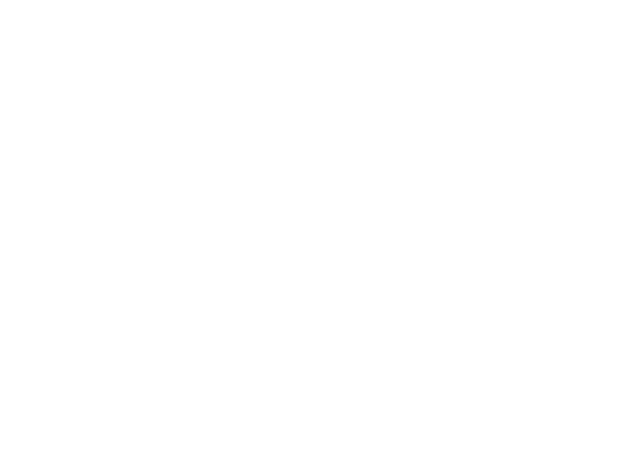
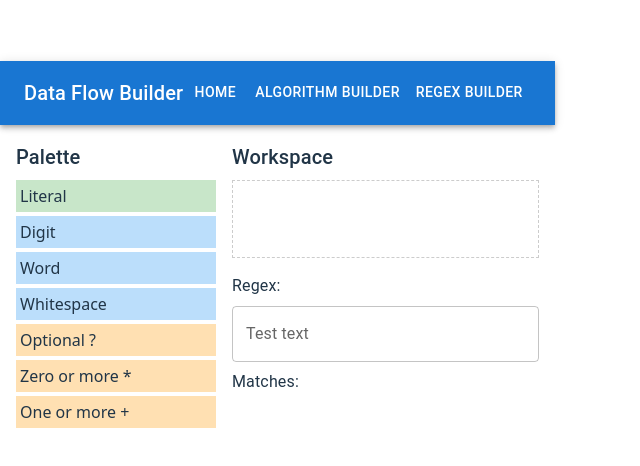
Before and after one commit to KonstKit/visual_constructor, a React (Vite) app in the folder frontend/: page /regex-builder in a window 1280 px wide. Before the commit this address had no page. Shown: the part 146-612 px from the top of the page, without its empty margins (0-640 px from the left). Built offline with nearby package versions, Linux system fonts and the light colour scheme.

Commit message:
Add basic RegexBuilder UI (#18)

```diff
--- a/frontend/src/components/Layout.tsx
+++ b/frontend/src/components/Layout.tsx
@@ -15,6 +15,9 @@
           <Button color="inherit" component={Link} to="/algorithm-builder">
             Algorithm Builder
           </Button>
+          <Button color="inherit" component={Link} to="/regex-builder">
+            Regex Builder
+          </Button>
         </Toolbar>
       </AppBar>
       <main>
--- /dev/null
+++ b/frontend/src/components/RegexBuilder.tsx
@@ -0,0 +1,121 @@
+import { useState } from 'react'
+import { Box, TextField, Typography } from '@mui/material'
+
+export type BlockType = 'literal' | 'class' | 'quantifier'
+
+interface Block {
+  id: number
+  type: BlockType
+  value: string
+}
+
+const palette: { label: string; type: BlockType; value: string }[] = [
+  { label: 'Literal', type: 'literal', value: 'text' },
+  { label: 'Digit', type: 'class', value: '\\d' },
+  { label: 'Word', type: 'class', value: '\\w' },
+  { label: 'Whitespace', type: 'class', value: '\\s' },
+  { label: 'Optional ?', type: 'quantifier', value: '?' },
+  { label: 'Zero or more *', type: 'quantifier', value: '*' },
+  { label: 'One or more +', type: 'quantifier', value: '+' },
+]
+
+const colorMap: Record<BlockType, string> = {
+  literal: '#c8e6c9',
+  class: '#bbdefb',
+  quantifier: '#ffe0b2',
+}
+
+export default function RegexBuilder() {
+  const [blocks, setBlocks] = useState<Block[]>([])
+  const [testText, setTestText] = useState('')
+
+  const handleDrop = (e: React.DragEvent<HTMLDivElement>) => {
+    e.preventDefault()
+    const data = e.dataTransfer.getData('text/plain')
+    if (!data) return
+    const item = JSON.parse(data) as { type: BlockType; value: string }
+    setBlocks((prev) => [...prev, { id: Date.now() + Math.random(), ...item }])
+  }
+
+  const handleDragOver = (e: React.DragEvent) => e.preventDefault()
+
+  const updateBlock = (id: number, value: string) => {
+    setBlocks((prev) => prev.map((b) => (b.id === id ? { ...b, value } : b)))
+  }
+
+  const regexString = blocks.map((b) => b.value).join('')
+
+  let matches: string[] = []
+  try {
+    if (regexString) {
+      const r = new RegExp(regexString, 'g')
+      matches = [...testText.matchAll(r)].map((m) => m[0])
+    }
+  } catch {
+    // ignore invalid regex
+  }
+
+  return (
+    <div style={{ display: 'flex', gap: 16 }}>
+      <div style={{ width: 200 }}>
+        <Typography variant="h6" gutterBottom>
+          Palette
+        </Typography>
+        {palette.map((item) => (
+          <div
+            key={item.label}
+            draggable
+            onDragStart={(e) =>
+              e.dataTransfer.setData(
+                'text/plain',
+                JSON.stringify({ type: item.type, value: item.value })
+              )
+            }
+            style={{
+              background: colorMap[item.type],
+              padding: 4,
+              marginBottom: 4,
+              cursor: 'grab',
+            }}
+          >
+            {item.label}
+          </div>
+        ))}
+      </div>
+      <div style={{ flex: 1 }}>
+        <Typography variant="h6" gutterBottom>
+          Workspace
+        </Typography>
+        <Box
+          onDrop={handleDrop}
+          onDragOver={handleDragOver}
+          sx={{ minHeight: 60, border: '1px dashed #ccc', p: 1 }}
+        >
+          {blocks.map((b) => (
+            <input
+              key={b.id}
+              value={b.value}
+              onChange={(e) => updateBlock(b.id, e.target.value)}
+              style={{
+                background: colorMap[b.type],
+                marginRight: 4,
+                border: 'none',
+                padding: '2px 4px',
+                borderRadius: 4,
+              }}
+            />
+          ))}
+        </Box>
+        <Typography sx={{ mt: 2 }}>Regex: {regexString}</Typography>
+        <TextField
+          label="Test text"
+          fullWidth
+          sx={{ my: 1 }}
+          value={testText}
+          onChange={(e) => setTestText(e.target.value)}
+        />
+        <Typography>Matches: {matches.join(', ')}</Typography>
+      </div>
+    </div>
+  )
+}
--- a/frontend/src/main.tsx
+++ b/frontend/src/main.tsx
@@ -5,6 +5,7 @@
 import Layout from './components/Layout'
 import HomePage from './pages/HomePage'
 import AlgorithmBuilder from './pages/AlgorithmBuilder'
+import RegexBuilderPage from './pages/RegexBuilderPage'
 
 createRoot(document.getElementById('root')!).render(
   <StrictMode>
@@ -13,6 +14,7 @@
         <Route path="/" element={<Layout />}>
           <Route index element={<HomePage />} />
           <Route path="algorithm-builder" element={<AlgorithmBuilder />} />
+          <Route path="regex-builder" element={<RegexBuilderPage />} />
         </Route>
       </Routes>
     </BrowserRouter>
--- /dev/null
+++ b/frontend/src/pages/RegexBuilderPage.tsx
@@ -0,0 +1,9 @@
+import RegexBuilder from '../components/RegexBuilder'
+
+export default function RegexBuilderPage() {
+  return (
+    <div style={{ padding: 16 }}>
+      <RegexBuilder />
+    </div>
+  )
+}
```
Also changed, not shown: 1 other file (tests, documents, lock files or other folders).
